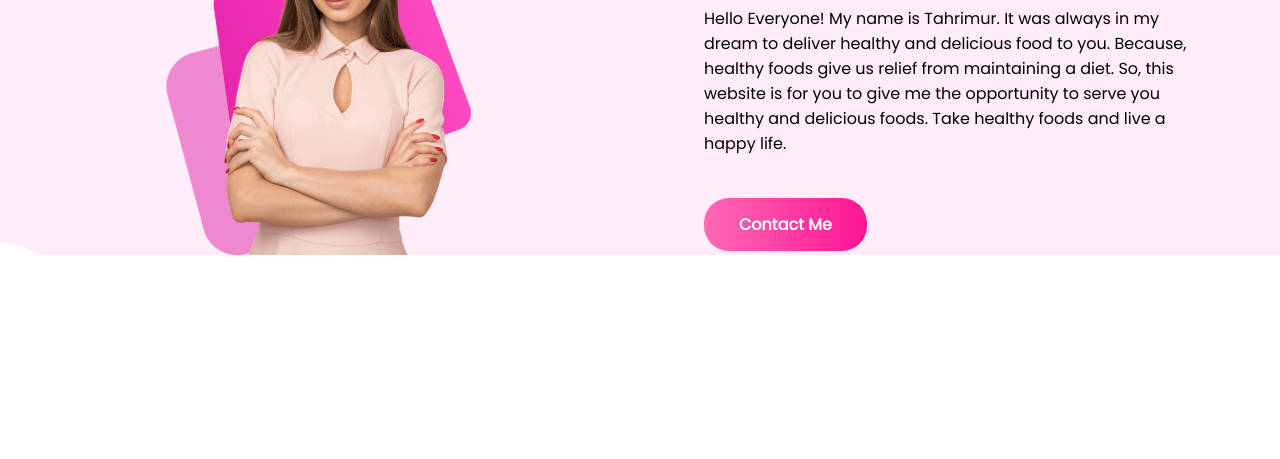
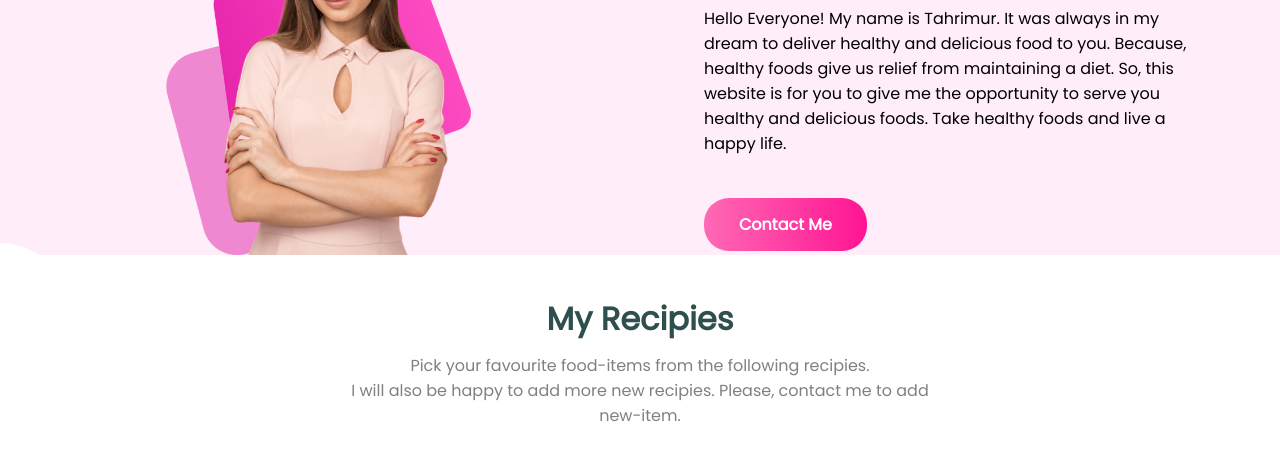
Before and after one commit to tr-folio/food-shop, a plain HTML site: page index.html in a window 1280 px wide. Shown: the part 587-1046 px from the top of the page. Before the commit the page ends 922 px from the top, so only its background shows below. Drawn offline with Linux system fonts and the light colour scheme.

Commit message:
my recipies heading added

```diff
--- a/css/index_style.css
+++ b/css/index_style.css
@@ -58,8 +58,19 @@ h1 {
     margin: 0 auto;
 }
 
+#my-recipies {
+    display: block;
+    width: 100%;
+}
+
 h2 {
     font-size: 32px;
+}
+
+.centered-text {
+    margin: 0;
+    padding: 0;
+    text-align: center;
 }
 
 .tenpx-vspace {
--- a/index.html
+++ b/index.html
@@ -43,8 +43,25 @@
             <a class="button" target="_blank" href="https://www.w3schools.com/colors/colors_names.asp">Contact Me</a>
         </div>
     </section>
-    <section class="container">
-
+    <section class="tenpx-vspace"></section>
+    <section class="tenpx-vspace"></section>
+    <section class="tenpx-vspace"></section>
+    <section class="tenpx-vspace"></section>
+    <section id="my-recipies">
+        <h2 class="darkslategray-text centered-text">My Recipies</h2>
+        <section class="tenpx-vspace"></section>
+        <p class="centered-text gray-text">
+            Pick your favourite food-items from the following recipies.
+        </p>
+        <p class="centered-text gray-text">
+            I will also be happy to add more new recipies. Please, contact me to add
+        </p>
+        <p class="centered-text gray-text">new-item.</p>
+        <section class="container">
+            <div class="food-items"></div>
+            <div class="food-items"></div>
+            <div class="food-items"></div>
+        </section>
     </section>
     <section class="container">
 
```
